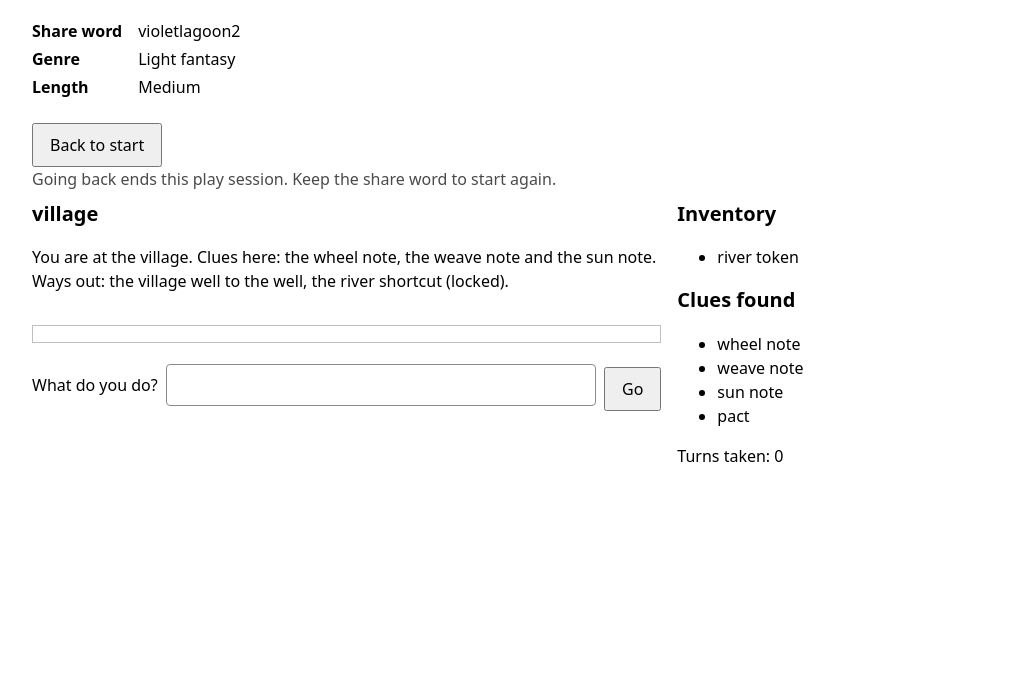
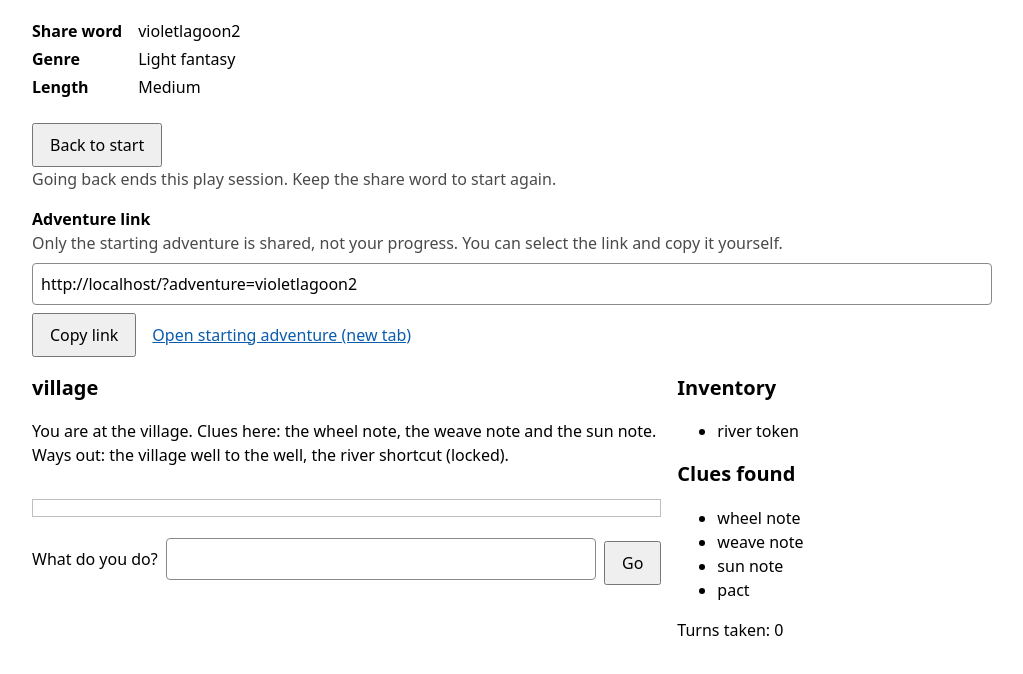
Before and after one commit to juadielon/textQuest, a website built with Vite: page index.html in a window 1280 px wide. Both pictures are taken after a click on the button "Start new adventure". Shown: the part 104-778 px from the top of the page, without its empty margins (128-1151 px from the left). Built offline with nearby package versions, Linux system fonts and the light colour scheme.

Commit message:
feat(sharing): add starting-adventure links
Refs: #80

```diff
--- a/package.json
+++ b/package.json
@@ -5,7 +5,7 @@
   "type": "module",
   "scripts": {
     "dev": "vite --host 0.0.0.0 --port 5173 --strictPort",
-    "build": "node node_modules/typescript-native/bin/tsc --noEmit && vite build",
+    "build": "node node_modules/typescript-native/bin/tsc --noEmit && vite build --base=./",
     "lint": "eslint src",
     "test": "vitest run"
   },
--- a/src/main.ts
+++ b/src/main.ts
@@ -3,12 +3,13 @@ import { renderStartScreen } from './start-screen';
 import { renderPlayScreen } from './play-screen';
 import { summariseAdventure } from './start-screen-model';
 import type { AdventureSettings } from './adventure-settings';
+import { createAdventureLink } from './share-links';
 
 const app = document.querySelector<HTMLElement>('#app');
 
 if (app) {
-  const showStart = (): void => {
-    renderStartScreen(app, { onStart: showPlay });
+  const showStart = (shareWord?: string): void => {
+    renderStartScreen(app, { onStart: showPlay, shareWord });
   };
 
   const showPlay = (settings: AdventureSettings): void => {
@@ -32,14 +33,65 @@ if (app) {
     const back = document.createElement('button');
     back.type = 'button';
     back.textContent = 'Back to start';
-    back.addEventListener('click', showStart);
+    back.addEventListener('click', () => {
+      const url = new URL(window.location.href);
+      url.searchParams.delete('adventure');
+      window.history.replaceState(null, '', url);
+      showStart();
+    });
+    const link = document.createElement('input');
+    link.id = 'adventure-link';
+    link.type = 'text';
+    link.readOnly = true;
+    link.value = createAdventureLink(settings, window.location.href);
+    link.addEventListener('focus', () => link.select());
+    const label = document.createElement('label');
+    label.htmlFor = link.id;
+    label.textContent = 'Adventure link';
+    const hint = document.createElement('p');
+    hint.id = 'adventure-link-hint';
+    hint.className = 'hint';
+    hint.textContent = 'Only the starting adventure is shared, not your progress. You can select the link and copy it yourself.';
+    link.setAttribute('aria-describedby', hint.id);
+    const copy = document.createElement('button');
+    copy.type = 'button';
+    copy.textContent = 'Copy link';
+    const status = document.createElement('p');
+    status.setAttribute('role', 'status');
+    const selectLink = (): void => {
+      if (!header.isConnected) return;
+      status.textContent = 'Could not copy the link. It is selected so you can copy it yourself, or use Open starting adventure.';
+      link.focus();
+      link.select();
+    };
+    copy.addEventListener('click', async () => {
+      if (!navigator.clipboard?.writeText) {
+        selectLink();
+        return;
+      }
+      try {
+        await navigator.clipboard.writeText(link.value);
+      } catch {
+        selectLink();
+        return;
+      }
+      if (header.isConnected) status.textContent = 'Adventure link copied.';
+    });
+    const open = document.createElement('a');
+    open.href = link.value;
+    open.target = '_blank';
+    open.rel = 'noopener';
+    open.textContent = 'Open starting adventure (new tab)';
+    const sharing = document.createElement('div');
+    sharing.className = 'share-link';
+    sharing.append(label, hint, link, copy, open, status);
     const notice = document.createElement('p');
     notice.className = 'hint';
     notice.textContent = 'Going back ends this play session. Keep the share word to start again.';
-    header.append(details, back, notice);
+    header.append(details, back, notice, sharing);
     heading.after(header);
     heading.focus();
   };
 
-  showStart();
+  showStart(new URL(window.location.href).searchParams.get('adventure') ?? undefined);
 }
--- /dev/null
+++ b/src/share-links.ts
@@ -0,0 +1,17 @@
+import { encodeShareWord, type AdventureSettings } from './adventure-settings';
+
+/**
+ * Builds a link to the exact starting adventure at the current app path.
+ * Only the versioned share word is included; query values and fragments are
+ * discarded so player progress and unrelated data cannot enter the link.
+ * Invalid settings throw the same RangeError as {@link encodeShareWord}.
+ */
+export function createAdventureLink(settings: AdventureSettings, pageUrl: string): string {
+  const url = new URL(pageUrl);
+  url.search = '';
+  url.hash = '';
+  url.username = '';
+  url.password = '';
+  url.searchParams.set('adventure', encodeShareWord(settings));
+  return url.href;
+}
--- a/src/start-screen.ts
+++ b/src/start-screen.ts
@@ -18,6 +18,8 @@ export const gameTitle = 'textQuest';
 export interface StartScreenOptions {
   /** Opens play with the chosen or shared adventure's settings. */
   readonly onStart: (settings: AdventureSettings) => void;
+  /** A word from an incoming link, checked just like a typed word, including blank input. */
+  readonly shareWord?: string;
   /** Where new seeds get random numbers. Defaults to browser cryptographic randomness. */
   readonly randomSource?: RandomValueSource;
 }
@@ -86,7 +88,8 @@ function buildShareWordForm(): HTMLFormElement {
  *
  * @remarks
  * Focus moves to the heading. Invalid share words stay on this screen with
- * a plain-text error; typed text is never inserted as HTML.
+ * a plain-text error; typed text is never inserted as HTML. An incoming
+ * `shareWord` opens play immediately if valid, or focuses the field with its error.
  *
  * @param target - The element to render into, usually `#app`.
  * @param options - The navigation callback and optional fixed random source.
@@ -112,8 +115,7 @@ export function renderStartScreen(target: HTMLElement, options: StartScreenOptio
     options.onStart(createNewAdventureSettings(length, options.randomSource));
   });
 
-  shareForm.addEventListener('submit', (event) => {
-    event.preventDefault();
+  const openSharedAdventure = (): void => {
     const outcome = readShareWord(shareInput.value);
     if (outcome.ok) {
       clearError();
@@ -123,6 +125,11 @@ export function renderStartScreen(target: HTMLElement, options: StartScreenOptio
     shareError.textContent = outcome.message;
     shareInput.setAttribute('aria-invalid', 'true');
     shareInput.focus();
+  };
+
+  shareForm.addEventListener('submit', (event) => {
+    event.preventDefault();
+    openSharedAdventure();
   });
 
   const heading = create('h1', { tabIndex: -1 }, gameTitle);
@@ -132,4 +139,8 @@ export function renderStartScreen(target: HTMLElement, options: StartScreenOptio
     create('div', { className: 'panels' }, newForm, shareForm),
   );
   heading.focus();
+  if (options.shareWord !== undefined) {
+    shareInput.value = options.shareWord;
+    openSharedAdventure();
+  }
 }
--- a/src/style.css
+++ b/src/style.css
@@ -207,3 +207,18 @@ dd {
   margin: 0;
   overflow-wrap: anywhere;
 }
+
+.share-link {
+  margin: 1rem 0;
+}
+
+.share-link label {
+  display: block;
+  font-weight: 600;
+}
+
+.share-link a {
+  display: inline-block;
+  margin: 0.5rem 0 0.5rem 1rem;
+  color: var(--accent);
+}
```
Also changed, not shown: ROADMAP.md (+8 -0 lines), src/main.test.ts (+123 -1 lines), src/share-links.test.ts (added, +49 -0 lines), src/start-screen.test.ts (+15 -0 lines), README.md.
